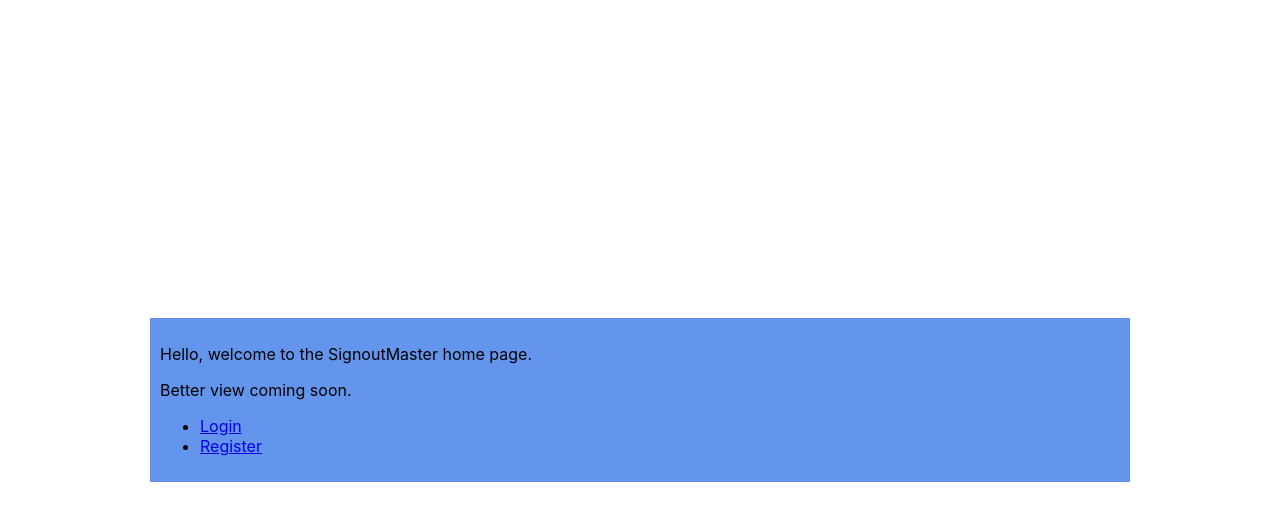
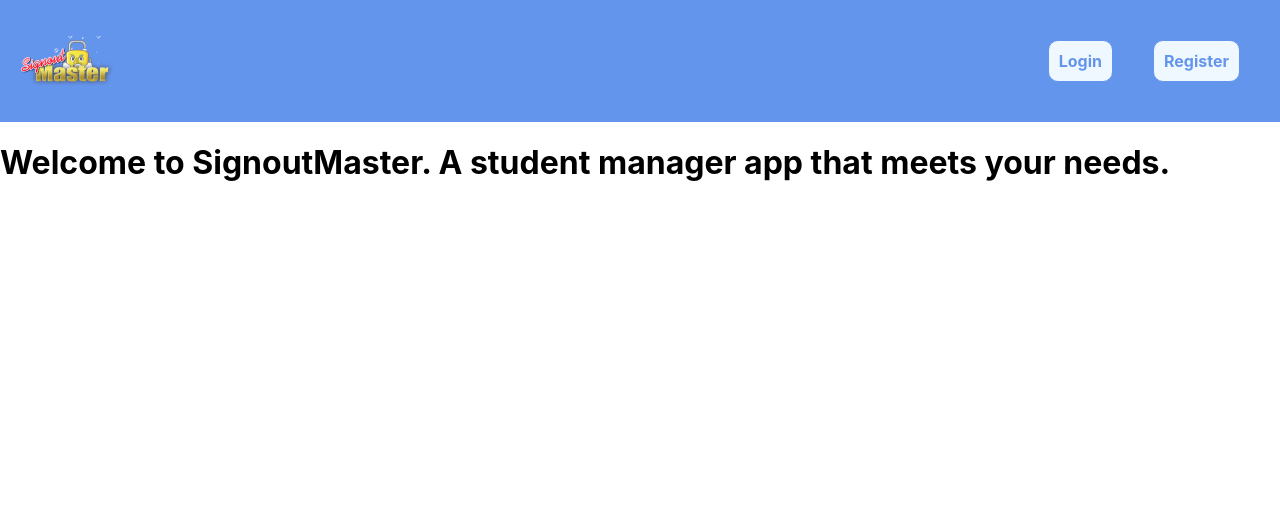
Before and after one commit to 3cas/signoutmaster, a Flask app: page / in a window 1280 px wide. Shown: the top 521 px of the page. Run offline with Flask 3, Linux system fonts and the light colour scheme; parts of the project's set-up code (start-up, migrations or seed data) failed here and were passed over; some web fonts are replaced.

Commit message:
add more changes

```diff
--- a/signout.py
+++ b/signout.py
@@ -542,7 +542,35 @@ def student_handler():
     flash(message, color)
     return redir
 
-@signout.route("/panel/monitor/clearall")
+@signout.route("/panel/monitor/delete", methods=["POST"])
+def delete_signout():
+    if error := check_user(): return user_error(error)
+
+    event_id = request.form.get("id")
+
+    if event_id:
+        school_id = g.cur.execute(
+            "SELECT school_id FROM signouts WHERE id = ?",
+            (event_id,)
+        ).fetchone()[0]
+
+        if school_id == session["user_id"]:
+            g.cur.execute(
+                "DELETE FROM signouts WHERE id = ?",
+                (event_id,)
+            )
+
+            flash(f"Deleted signout #{event_id}", "pos")
+
+        else:
+            flash("You do not have authorization to delete that event", "neg")
+
+    else:
+        flash("There has been an error", "neg")
+
+    return redirect(url_for("signout.monitor"))
+
+@signout.route("/panel/monitor/clearall", methods=["POST"])
 def clear_signouts():
     if error := check_user(): return user_error(error)
 
@@ -573,7 +601,7 @@ def remote_link(key):
         if settings["remote_on"]:
             return render_template("student.html",
                 schoolname=user[0],
-                time=now(),
+                time=datetime.utcnow().strftime("%-I:%M %p"),
                 settings=settings,
                 remote_key=key
             )
--- a/static/responsive.js
+++ b/static/responsive.js
@@ -13,10 +13,8 @@ document.onkeydown = (e) => {
 
         if (e.key == "ArrowUp") {
             selectedIndex --
-            console.log(selectedIndex)
         } else if (e.key == "ArrowDown") {
             selectedIndex ++
-            console.log(selectedIndex)
         }
 
         if (selectedIndex < 0) {
@@ -37,6 +35,10 @@ document.onkeydown = (e) => {
 
         if (selectedValue == "other") {
             document.getElementById("otherval").focus()
+            // document.getElementById("otherval").setAttribute("disabled", false)
+        } else {
+            document.getElementById("student-id").focus()
+            // document.getElementById("otherval").setAttribute("disabled", true)
         }
     }
     // else if (e.key == "h") {
--- a/static/style.css
+++ b/static/style.css
@@ -141,6 +141,11 @@ noscript span {
     height: 100px;
 }
 
+.logo-home {
+    width: 100px;
+    height: 50px;
+}
+
 .container {
     width: 960px;
     background-color: var(--accent);
@@ -172,6 +177,18 @@ noscript span {
     align-items: center;
     display: flex;
     flex-direction: row;
+}
+
+.bar {
+    background-color: var(--accent);
+    justify-content: space-between;
+    align-items: center;
+    display: flex;
+    flex-direction: row;
+}
+
+.bar * {
+    margin: 20px;
 }
 
 .align {
--- a/templates/home.html
+++ b/templates/home.html
@@ -1,21 +1,21 @@
-{% extends "center.html" %}
+{% extends "base.html" %}
 
 {% block title %}A student sign-out manager that fits your needs{% endblock %}
 
-{% block content %}
-    <div class="container">
+{% block body %}
+    <div class="bar">
+        <img class="logo-home" src="{{ url_for('static', filename='logo.png') }}" alt="SignoutMaster logo">
         {{ get_flashes() }}
-        <p>Hello, welcome to the SignoutMaster home page.</p>
-        <p>Better view coming soon.</p>
-        <ul>
+        <div class="align">
             {% if username %}
-                <li>Logged in as {{ username }}</li>
-                <li><a href="{{ url_for('signout.monitor') }}">Monitor</a></li>
-                <li><a href="{{ url_for('signout.logout') }}">Log out</a></li>
+                <span>Logged in as {{ username }}</span>
+                <a class="button" href="{{ url_for('signout.monitor') }}">Monitor</a>
+                <a class="button" href="{{ url_for('signout.logout') }}">Log out</a>
             {% else %}
-                <li><a href="{{ url_for('signout.login') }}">Login</a></li>
-                <li><a href="{{ url_for('signout.register') }}">Register</a></li>
+                <a class="button" href="{{ url_for('signout.login') }}">Login</a>
+                <a class="button" href="{{ url_for('signout.register') }}">Register</a>
             {% endif %}
-        </ul>
+        </div>
     </div>
+    <h1>Welcome to SignoutMaster. A student manager app that meets your needs.</h1>
 {% endblock %}
```
Also changed, not shown: templates/monitor.html (+7 -3 lines), templates/student.html (+7 -2 lines), notes.db (added).
